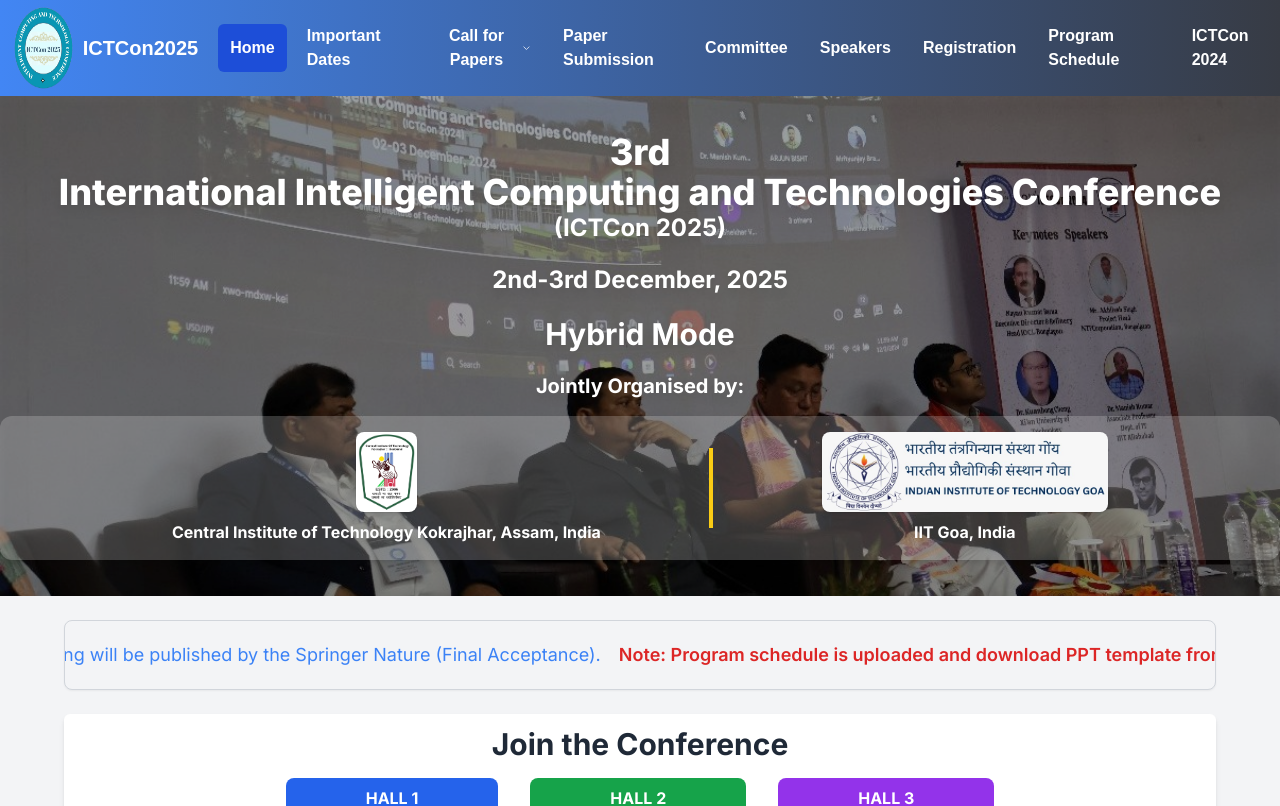
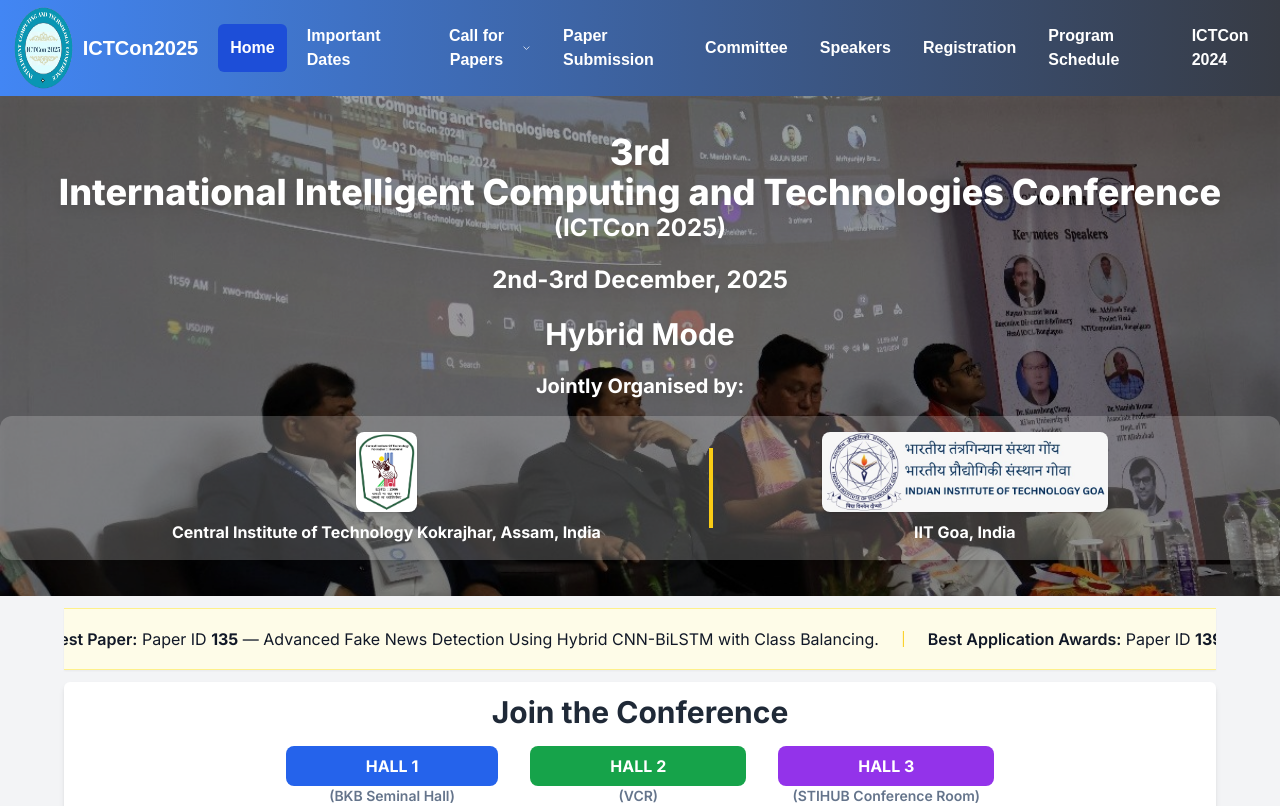
Before and after one commit to ictcon-cit/ictcon_2026, a Next.js app: page / in a window 1280 px wide. Shown: the top 806 px of the page. Built offline with nearby package versions, Linux system fonts and the light colour scheme.

Commit message:
uPDATED AWARDS

```diff
--- a/src/components/horizontalscroll.tsx
+++ b/src/components/horizontalscroll.tsx
@@ -2,44 +2,43 @@
 
 const HorizontalScroll: React.FC = () => {
   const textContent = (
-    <p className="text-blue-500 text-sm md:text-lg whitespace-nowrap overflow-hidden text-ellipsis">
-      <span className="font-bold ">Proceedings By:</span> Conference Proceeding
-      will be published by the Springer Nature (Final Acceptance).
-      &nbsp;
-      <span className="ml-2 font-semibold text-red-600">
-  Note: Program schedule is uploaded and download PPT template from Registration (
-  <a
-    href="/PID_xx_ICTCon_2025.pptx"
-    target="_blank"
-    rel="noopener noreferrer"
-    className="underline text-blue-600 hover:text-blue-800"
-  >
-    Link
-  </a>
-  ).
-</span>
+    <div className="flex items-center gap-6 text-xs sm:text-sm md:text-base">
+      {/* Left label */}
+      <span className="font-semibold text-yellow-900 flex items-center gap-2 whitespace-nowrap">
+        <span className="text-lg sm:text-xl">🎉</span>
+        Award Winners – ICTCon 2025
+      </span>
 
-      {/* <span className="font-bold text-red-500">
-        [
-        <a
-          href="./ICTCon2025_IDXXX.pptx"
-          target="_blank"
-          rel="noopener noreferrer"
-          className="hover:underline hover:text-red-800"
-        >
-          Oral power point presentation template available
-        </a>
-        ]
-      </span> */}
-    </p>
+      <span className="hidden sm:inline-block h-4 w-px bg-yellow-400" />
 
+      {/* Best Paper */}
+      <p className="text-gray-900 whitespace-nowrap">
+        <span className="font-semibold">Best Paper:</span>
+        &nbsp;Paper ID <strong>135</strong> — Advanced Fake News Detection Using
+        Hybrid CNN-BiLSTM with Class Balancing.
+      </p>
+
+      <span className="hidden sm:inline-block h-4 w-px bg-yellow-400" />
+
+      {/* Best Application Awards (139 & 28) */}
+      <p className="text-gray-900 whitespace-nowrap">
+        <span className="font-semibold">Best Application Awards:</span>
+        &nbsp;Paper ID <strong>139</strong> — Classification &amp; Interpretability
+        of Palm Leaf Diseases using Deep Learning and Explainable AI;
+        &nbsp;Paper ID <strong>28</strong> — Hybrid Multi-View 3D Object Detection
+        using 2D Images: Fusion of Structure-from-Motion and Learned Depth Priors.
+      </p>
+    </div>
   );
 
   return (
-    <div className="horizontal-scroll-container mx-auto bg-gray-100 text-black flex items-center shadow-sm sm:rounded-lg px-4 overflow-hidden border border-gray-300 py-5 my-3">
+    <div className="horizontal-scroll-container w-full bg-yellow-50 text-black border-y border-yellow-200 shadow-sm overflow-hidden">
       <div className="scrolling-content flex gap-10">
-        {[...Array(2)].map((_, index) => (
-          <div key={index} className="scrolling-text">
+        {[0, 1].map((i) => (
+          <div
+            key={i}
+            className="scrolling-text flex-shrink-0 px-6 py-3 md:py-4 overflow-visible"
+          >
             {textContent}
           </div>
         ))}
```
